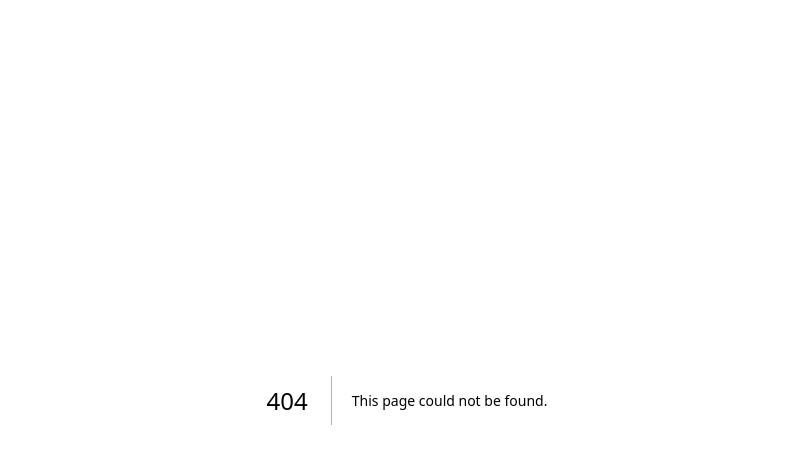
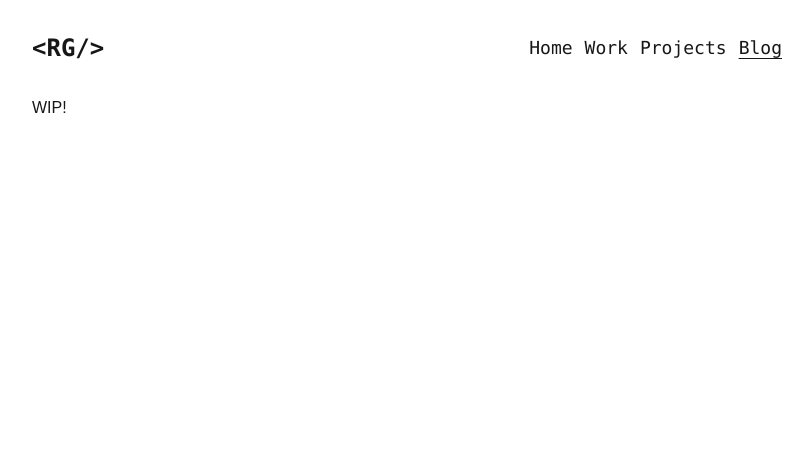
Before and after one commit to RyanGarfinkel/portfolio, a Next.js app: page /blog in a window 1280 px wide. Before the commit this address had no page. Shown: the top 464 px of the page, without its empty margins (233-1045 px from the left). Built offline with nearby package versions, Linux system fonts and the light colour scheme.

Commit message:
Created navbar, pages, and updated eslint
Eslint update: single quotes

```diff
--- /dev/null
+++ b/src/components/navbar.tsx
@@ -0,0 +1,23 @@
+import Link from 'next/link';
+import { usePathname } from 'next/navigation';
+
+const Navbar = () => {
+
+    const path = usePathname();
+
+    return (
+        <div className='flex flex-row justify-between items-center w-full mx-auto sm:my-6 md:my-8 font-mono'>
+            <div className='font-semibold sm:text-lg md:text-2xl'>
+                { '<RG/>'}
+            </div>
+            <div className='flex flex-row items-center gap-3 sm:text-sm md:text-lg'>
+                <Link href='/' className={path === '/' ? 'underline underline-offset-4' : ''}>Home</Link>
+                <Link href='/work' className={path === '/work' ? 'underline underline-offset-4' : ''}>Work</Link>
+                <Link href='/projects' className={path === '/projects' ? 'underline underline-offset-4' : ''}>Projects</Link>
+                <Link href='/blog' className={path === '/blog' ? 'underline underline-offset-4' : ''}>Blog</Link>
+            </div>
+        </div>
+    );
+};
+
+export default Navbar;
--- a/src/pages/_app.tsx
+++ b/src/pages/_app.tsx
@@ -1,5 +1,6 @@
-import "@/styles/globals.css";
-import type { AppProps } from "next/app";
+import Navbar from '@/components/navbar';
+import '@/styles/globals.css';
+import type { AppProps } from 'next/app';
 
 interface LayoutProps {
   children: React.ReactNode;
@@ -8,19 +9,20 @@ interface LayoutProps {
 const Layout: React.FC<LayoutProps> = ({ children }) => {
 
   return (
-      <main>
+    <div className='flex flex-col justify-center mx-auto sm:full lg:w-[750px] sm:px-3 md:px-8 lg:px-0'>
+          <title>Ryan Garfinkel</title>
+          <Navbar/>
           { children }
-      </main>
-  )
+      </div>
+  );
 };
 
 const App = ({ Component, pageProps }: AppProps) => {
   return (
     <Layout>
-      <title>Ryan Garfinkel</title>
-      <Component {...pageProps} />
+      <Component { ...pageProps } />
     </Layout>
   );
-}
+};
 
 export default App;
--- /dev/null
+++ b/src/pages/blog.tsx
@@ -0,0 +1,11 @@
+
+const Blog = () => {
+
+    return (
+        <div>
+            WIP!
+        </div>
+    );
+};
+
+export default Blog;
--- a/src/pages/index.tsx
+++ b/src/pages/index.tsx
@@ -1,8 +1,10 @@
 
-export default function Home() {
+const Home = () => {
   return (
     <div>
       WIP!
     </div>
   );
-}
+};
+
+export default Home;
--- /dev/null
+++ b/src/pages/projects.tsx
@@ -0,0 +1,11 @@
+
+const ProjectsPage = () => {
+
+    return (
+        <div>
+            WIP!
+        </div>
+    );
+};
+
+export default ProjectsPage;
--- /dev/null
+++ b/src/pages/work.tsx
@@ -0,0 +1,11 @@
+
+const WorkPage = () => {
+
+    return (
+        <div>
+            WIP!
+        </div>
+    );
+};
+
+export default WorkPage;
--- a/tailwind.config.ts
+++ b/tailwind.config.ts
@@ -13,6 +13,11 @@ const config: Config = {
         foreground: "var(--foreground)",
       },
     },
+    screens: {
+      sm: "375px",
+      md: "750px",
+      lg: "1024px",
+    }
   },
   plugins: [],
 };
```
Also changed, not shown: src/pages/_document.tsx (+7 -5 lines), .eslintrc.json.
